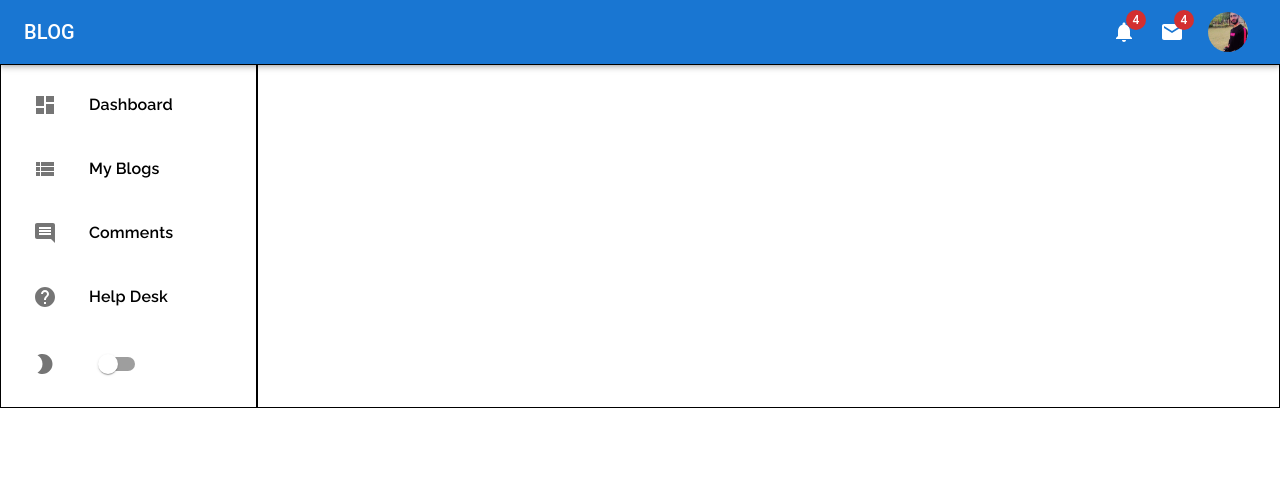
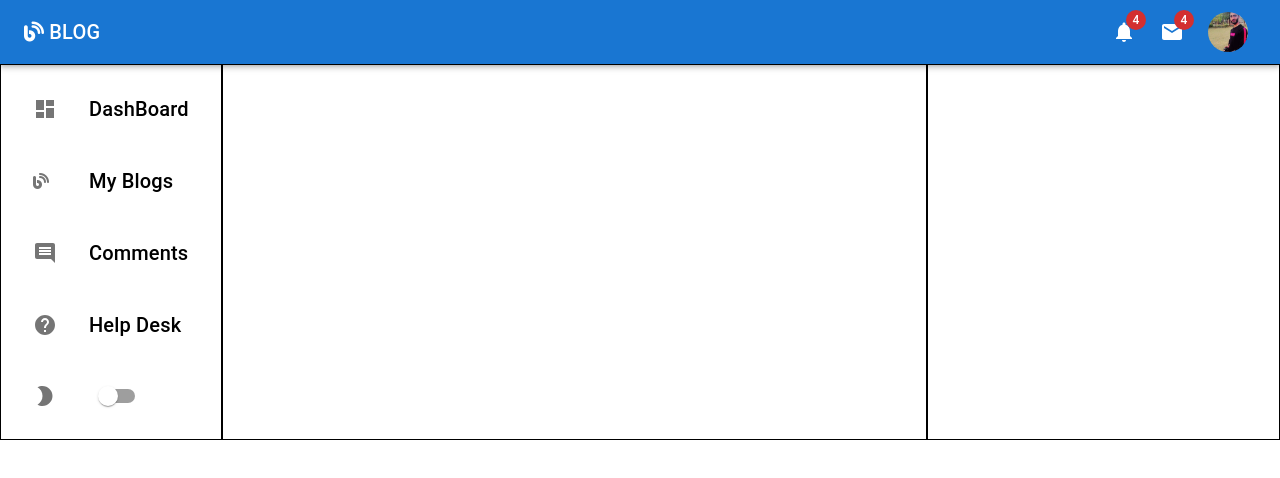
Before and after one commit to HafizHammad123/Mern_Stack_Course_Final_Project, a React (Create React App) app in the folder Front_End/my-app/: page /MyBlogs in a window 1280 px wide. Shown: the top 478 px of the page. Built offline with nearby package versions, Linux system fonts and the light colour scheme.

Commit message:
New Update Night

```diff
--- a/Front_End/my-app/src/Web_App_Components/Header_WebApp.jsx
+++ b/Front_End/my-app/src/Web_App_Components/Header_WebApp.jsx
@@ -18,7 +18,7 @@ export default function HeaderWebApp() {
         <AppBar position="static" >
             <Toolbar>
                 <Box flex={1}>
-                    <Typography variant="h6" textTransform={"uppercase"}>Blog</Typography>
+                    <Typography variant="h6" textTransform={"uppercase"}><i class="fa-solid fa-blog"></i> Blog</Typography>
                 </Box>
 
                 <Box flex={1} fontFamily={"Arial"} display={"flex"} justifyContent={"flex-end"} columnGap={3} alignItems={"center"}>
--- /dev/null
+++ b/Front_End/my-app/src/Web_App_Components/Navbar_Mobile.jsx
@@ -0,0 +1,54 @@
+import React from "react";
+import { List, ListItem, ListItemButton, ListItemIcon } from "@mui/material";
+import DashboardIcon from '@mui/icons-material/Dashboard';
+import CommentIcon from '@mui/icons-material/Comment';
+import HelpIcon from '@mui/icons-material/Help';
+import { Link } from 'react-router-dom'
+
+export default function NavbarMobileWeb() {
+    return <>
+
+        <List sx={{ display: { md: "none", xs: "flex" }, justifyContent: "space-between"}} >
+            <ListItem sx={{border:"1px solid black",justifyContent:'center',paddingX:'0px'}} >
+                <Link to={"/Dashboard"}>
+                    <ListItemButton>
+                        <ListItemIcon sx={{paddingX:"0px",minWidth:'0px'}}>
+                            <DashboardIcon />
+                        </ListItemIcon>
+                    </ListItemButton>
+                </Link>
+            </ListItem>
+
+            <ListItem sx={{border:"1px solid black",justifyContent:'center',paddingX:'0px'}}>
+                <Link to={"/MyBlogs"}>
+                    <ListItemButton>
+                        <ListItemIcon  sx={{paddingX:"0px",minWidth:'0px'}}>
+                            <i class="fa-solid fa-blog"></i>
+                        </ListItemIcon>
+                    </ListItemButton>
+                </Link>
+            </ListItem>
+
+            <ListItem sx={{border:"1px solid black",justifyContent:'center',paddingX:'0px'}}>
+                <Link to={"/Comments"}>
+                    <ListItemButton >
+                        <ListItemIcon  sx={{paddingX:"0px",minWidth:'0px'}}>
+                            <CommentIcon />
+                        </ListItemIcon>
+                    </ListItemButton>
+                </Link>
+            </ListItem>
+
+            <ListItem sx={{border:"1px solid black",justifyContent:'center',paddingX:'0px'}}>
+                <Link to={"/Help_Desk"}>
+                    <ListItemButton>
+                        <ListItemIcon  sx={{paddingX:"0px",minWidth:'0px'}}>
+                            <HelpIcon />
+                        </ListItemIcon>
+                    </ListItemButton>
+                </Link>
+            </ListItem>
+
+                    </List>
+    </>
+}
--- a/Front_End/my-app/src/Web_App_Components/Side_Navbar.jsx
+++ b/Front_End/my-app/src/Web_App_Components/Side_Navbar.jsx
@@ -1,14 +1,13 @@
-import { Box, List, ListItem, ListItemButton, ListItemIcon, ListItemText, Switch } from "@mui/material";
+import { Box, List, ListItem, ListItemButton, ListItemIcon, ListItemText, Switch, Typography } from "@mui/material";
 import DashboardIcon from '@mui/icons-material/Dashboard';
 import CommentIcon from '@mui/icons-material/Comment';
 import HelpIcon from '@mui/icons-material/Help';
 import ModeNightIcon from '@mui/icons-material/ModeNight';
-import ViewListIcon from '@mui/icons-material/ViewList';
 import { Link } from 'react-router-dom'
 import React from "react";
 export default function SideNavWebApp() {
     return <>
-        <Box flex={1} border={1} color={"black"} >
+        <Box  border={1} color={"black"} sx={{ display: { md: "block", xs: "none" } }}>
             <List >
                 <ListItem sx={{ "a": { textDecoration: "none", flexGrow: 1 } }}>
                     <Link to={"/Dashboard"}>
@@ -16,7 +15,9 @@ export default function SideNavWebApp() {
                             <ListItemIcon>
                                 <DashboardIcon />
                             </ListItemIcon>
-                            <ListItemText primary="Dashboard" sx={{ "span": { fontFamily: "Raleway", fontWeight: "600" }, color: "black", }} />
+                            <ListItemText  >
+                                <Typography variant="h6" color={"black"}>DashBoard</Typography>
+                            </ListItemText>
                         </ListItemButton>
                     </Link>
                 </ListItem>
@@ -26,9 +27,11 @@ export default function SideNavWebApp() {
                         <ListItemButton>
 
                             <ListItemIcon>
-                                <ViewListIcon />
+                                <i class="fa-solid fa-blog"></i>
                             </ListItemIcon>
-                            <ListItemText primary="My Blogs" sx={{ "span": { fontFamily: "Raleway", fontWeight: "600", color: "black" } }} />
+                            <ListItemText>
+                                <Typography variant="h6" color={"black"}>My Blogs</Typography>
+                            </ListItemText>
                         </ListItemButton>
                     </Link>
                 </ListItem>
@@ -39,7 +42,9 @@ export default function SideNavWebApp() {
                             <ListItemIcon>
                                 <CommentIcon />
                             </ListItemIcon>
-                            <ListItemText primary="Comments" sx={{ "span": { fontFamily: "Raleway", fontWeight: "600", color: "black" } }} />
+                            <ListItemText >
+                                <Typography variant="h6" color={"black"}>Comments</Typography>
+                            </ListItemText>
                         </ListItemButton>
                     </Link>
                 </ListItem>
@@ -50,7 +55,9 @@ export default function SideNavWebApp() {
                             <ListItemIcon>
                                 <HelpIcon />
                             </ListItemIcon>
-                            <ListItemText primary="Help Desk" sx={{ "span": { fontFamily: "Raleway", fontWeight: "600", color: "black" } }} />
+                            <ListItemText  >
+                                <Typography variant="h6" color={"black"} >Help Desk</Typography>
+                            </ListItemText>
                         </ListItemButton>
                     </Link>
                 </ListItem>
--- a/Front_End/my-app/src/Web_App_Pages/Comments.jsx
+++ b/Front_End/my-app/src/Web_App_Pages/Comments.jsx
@@ -2,13 +2,15 @@ import React from "react";
 import HeaderWebApp from "../Web_App_Components/Header_WebApp";
 import SideNavWebApp from "../Web_App_Components/Side_Navbar";
 import FooterWebApp from "../Web_App_Components/Footer_WebApp";
+import NavbarMobileWeb from "../Web_App_Components/Navbar_Mobile";
 import { Stack } from '@mui/material'
 export default function Comments() {
     return <>
-        <HeaderWebApp></HeaderWebApp>
+        <HeaderWebApp />
+        <NavbarMobileWeb />
         <Stack>
-            <SideNavWebApp></SideNavWebApp>
+            <SideNavWebApp />
         </Stack>
-        <FooterWebApp></FooterWebApp>
+        <FooterWebApp />
     </>
 }
--- a/Front_End/my-app/src/Web_App_Pages/Dashboard.jsx
+++ b/Front_End/my-app/src/Web_App_Pages/Dashboard.jsx
@@ -2,15 +2,16 @@ import React from "react";
 import HeaderWebApp from "../Web_App_Components/Header_WebApp";
 import SideNavWebApp from "../Web_App_Components/Side_Navbar";
 import FooterWebApp from "../Web_App_Components/Footer_WebApp";
-import {Stack,Box} from '@mui/material'
-export default function Dashboard()
-{
-    return<>
-    <HeaderWebApp></HeaderWebApp>
-    <Stack flexDirection={"row"}>
-        <SideNavWebApp/>
-        <Box flex={4} border={1}></Box>
-    </Stack>
-    <FooterWebApp></FooterWebApp>
+import NavbarMobileWeb from "../Web_App_Components/Navbar_Mobile";
+import { Stack, Box } from '@mui/material'
+export default function Dashboard() {
+    return <>
+        <HeaderWebApp />
+        <NavbarMobileWeb />
+        <Stack flexDirection={"row"}>
+            <SideNavWebApp />
+            <Box flex={4} border={1}></Box>
+        </Stack>
+        <FooterWebApp />
     </>
 }
--- a/Front_End/my-app/src/Web_App_Pages/Help_Desk.jsx
+++ b/Front_End/my-app/src/Web_App_Pages/Help_Desk.jsx
@@ -2,13 +2,15 @@ import React from "react";
 import HeaderWebApp from "../Web_App_Components/Header_WebApp";
 import SideNavWebApp from "../Web_App_Components/Side_Navbar";
 import FooterWebApp from "../Web_App_Components/Footer_WebApp";
+import NavbarMobileWeb from "../Web_App_Components/Navbar_Mobile";
 import { Stack } from '@mui/material'
 export default function Help() {
-    return<>
-        <HeaderWebApp></HeaderWebApp>
+    return <>
+        <HeaderWebApp />
+        <NavbarMobileWeb />
         <Stack>
-            <SideNavWebApp></SideNavWebApp>
+            <SideNavWebApp />
         </Stack>
-        <FooterWebApp></FooterWebApp>
+        <FooterWebApp />
     </>
 }
--- a/Front_End/my-app/src/Web_App_Pages/MyBlogs.jsx
+++ b/Front_End/my-app/src/Web_App_Pages/MyBlogs.jsx
@@ -2,15 +2,17 @@ import React from "react";
 import HeaderWebApp from "../Web_App_Components/Header_WebApp";
 import SideNavWebApp from "../Web_App_Components/Side_Navbar";
 import FooterWebApp from "../Web_App_Components/Footer_WebApp";
-import {Stack,Box} from '@mui/material'
-export default function MyBlogs()
-{
-    return<>
-        <HeaderWebApp></HeaderWebApp>
-    <Stack flexDirection={"row"}>
-    <SideNavWebApp></SideNavWebApp>
-    <Box flex={4} border={1}></Box>
-    </Stack>
-    <FooterWebApp></FooterWebApp>
+import NavbarMobileWeb from "../Web_App_Components/Navbar_Mobile";
+import { Stack, Box } from '@mui/material'
+export default function MyBlogs() {
+    return <>
+        <HeaderWebApp />
+        <NavbarMobileWeb />
+        <Stack flexDirection={"row"}>
+            <SideNavWebApp />
+            <Box flex={4} border={1}></Box>
+            <Box flex={2} border={1}></Box>
+        </Stack>
+        <FooterWebApp />
     </>
 }
--- a/Front_End/my-app/src/Web_App_Pages/MyProfile.jsx
+++ b/Front_End/my-app/src/Web_App_Pages/MyProfile.jsx
@@ -2,13 +2,15 @@ import React from "react";
 import HeaderWebApp from "../Web_App_Components/Header_WebApp";
 import SideNavWebApp from "../Web_App_Components/Side_Navbar";
 import FooterWebApp from "../Web_App_Components/Footer_WebApp";
+import NavbarMobileWeb from "../Web_App_Components/Navbar_Mobile";
 import { Stack } from '@mui/material'
 export default function MyProfile() {
     return <>
-        <HeaderWebApp></HeaderWebApp>
+        <HeaderWebApp />
+        <NavbarMobileWeb />
         <Stack>
-            <SideNavWebApp></SideNavWebApp>
+            <SideNavWebApp />
         </Stack>
-        <FooterWebApp></FooterWebApp>
+        <FooterWebApp />
     </>
 }
--- a/Front_End/my-app/src/Website_Components/Header.jsx
+++ b/Front_End/my-app/src/Website_Components/Header.jsx
@@ -16,7 +16,7 @@ export default function Header() {
         <Stack  position={"fixed"} width={"100%"} zIndex={1} borderColor={"#ffffff45"}>
             <Stack p={1} flexDirection={"row"} sx={{ justifyContent: { md: "flex-start", xs: "space-between" }, backgroundColor: '#2324254f' }}>
 
-                <Box color="white" flex={3} display={"flex"} alignItems={"center"} fontFamily={"Raleway"} textTransform={"uppercase"}>Blog</Box>
+                <Box color="white" flex={3} display={"flex"} alignItems={"center"} gap={1} fontFamily={"Raleway"} textTransform={"uppercase"}><i class="fa-solid fa-blog"></i> Blog</Box>
                 <Box display={"flex"} justifyContent={"center"} flex={4} sx={{
                     display: { md: 'flex', xs: 'none' }
                 }}>
```
